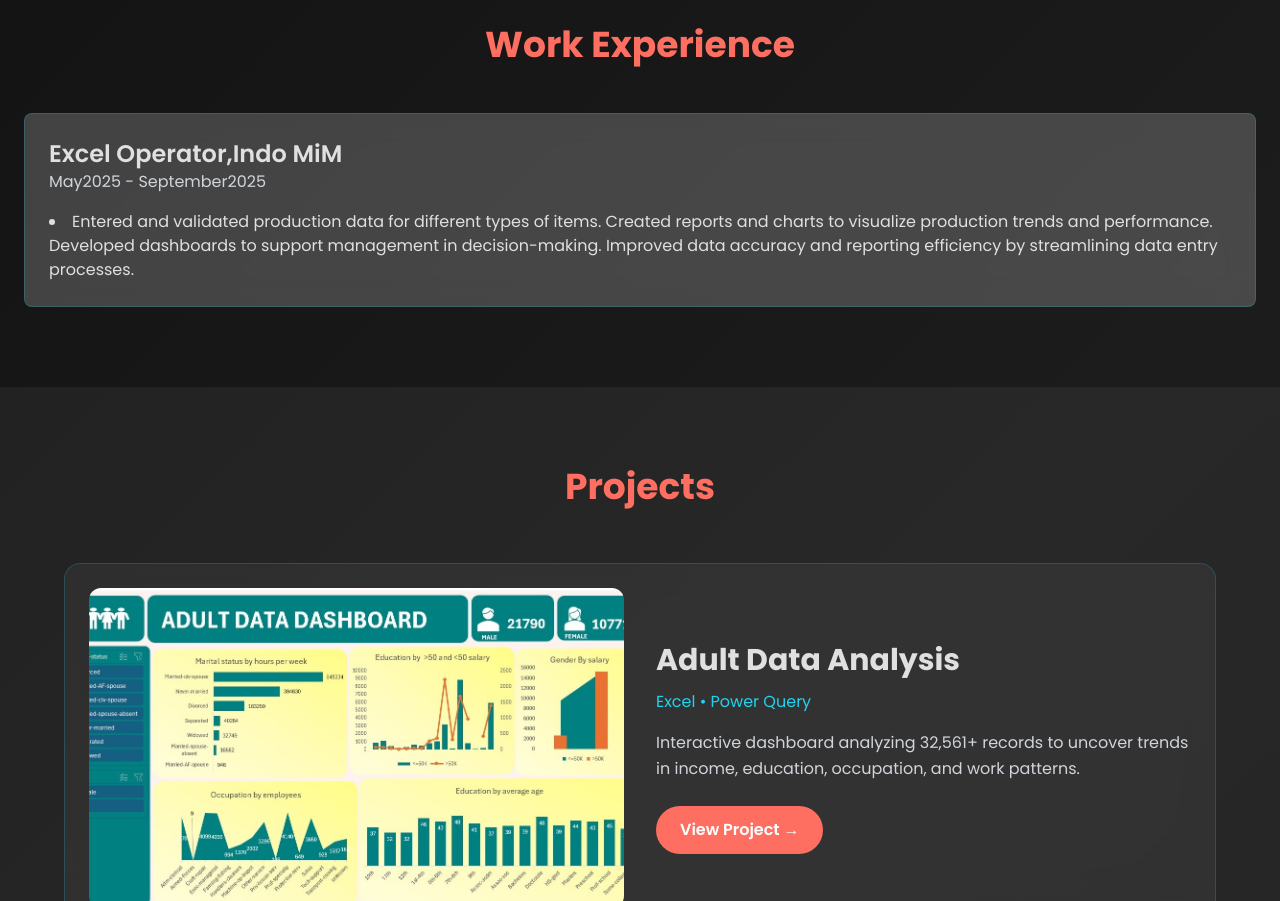
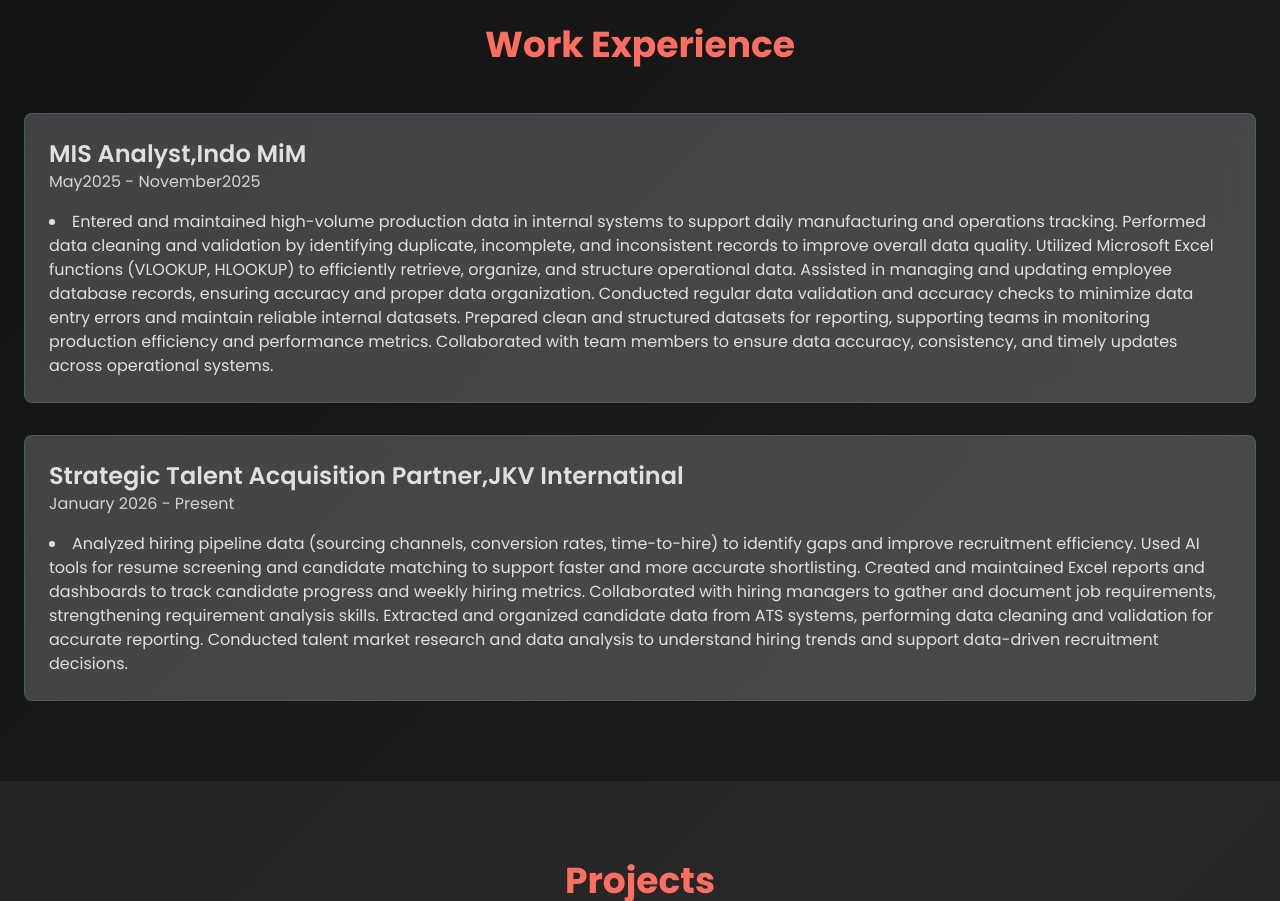
Before and after one commit to vadlamudiakash506/online, a plain HTML site: page index.html in a window 1280 px wide. Shown: the part 1820-2721 px from the top of the page. Drawn offline with nearby package versions, Linux system fonts and the light colour scheme.

Commit message:
Update index.html

```diff
--- a/index.html
+++ b/index.html
@@ -225,10 +225,28 @@
     <div class="container mx-auto px-6">
       <h2 class="text-4xl font-bold text-center mb-12">Work Experience</h2>
       <div class="space-y-8"> <div class="card bg-white/20 p-6 rounded-lg">
-        <h3 class="text-2xl font-semibold">Excel Operator,Indo MiM</h3>
-        <p class="text-gray-300">May2025 - September2025</p>
+        <h3 class="text-2xl font-semibold">MIS Analyst,Indo MiM</h3>
+        <p class="text-gray-300">May2025 - November2025</p>
         <ul class="list-disc list-inside mt-4">
-          <li>Entered and validated production data for different types of items. Created reports and charts to visualize production trends and performance. Developed dashboards to support management in decision-making. Improved data accuracy and reporting efficiency by streamlining data entry processes.</li>
+          <li>Entered and maintained high-volume production data in internal systems to support daily manufacturing and operations tracking.
+Performed data cleaning and validation by identifying duplicate, incomplete, and inconsistent records to improve overall data quality.
+Utilized Microsoft Excel functions (VLOOKUP, HLOOKUP) to efficiently retrieve, organize, and structure operational data.
+Assisted in managing and updating employee database records, ensuring accuracy and proper data organization.
+Conducted regular data validation and accuracy checks to minimize data entry errors and maintain reliable internal datasets.
+Prepared clean and structured datasets for reporting, supporting teams in monitoring production efficiency and performance metrics.
+Collaborated with team members to ensure data accuracy, consistency, and timely updates across operational systems.</li>
+        </ul>
+      </div>
+        <div class="space-y-8"> <div class="card bg-white/20 p-6 rounded-lg">
+        <h3 class="text-2xl font-semibold">Strategic Talent Acquisition Partner,JKV Internatinal</h3>
+        <p class="text-gray-300">January 2026 - Present </p>
+        <ul class="list-disc list-inside mt-4">
+          <li>Analyzed hiring pipeline data (sourcing channels, conversion rates, time-to-hire) to identify gaps and improve recruitment efficiency.
+Used AI tools for resume screening and candidate matching to support faster and more accurate shortlisting.
+Created and maintained Excel reports and dashboards to track candidate progress and weekly hiring metrics.
+Collaborated with hiring managers to gather and document job requirements, strengthening requirement analysis skills.
+Extracted and organized candidate data from ATS systems, performing data cleaning and validation for accurate reporting.
+Conducted talent market research and data analysis to understand hiring trends and support data-driven recruitment decisions.</li>
         </ul>
       </div>
       </div>
```
